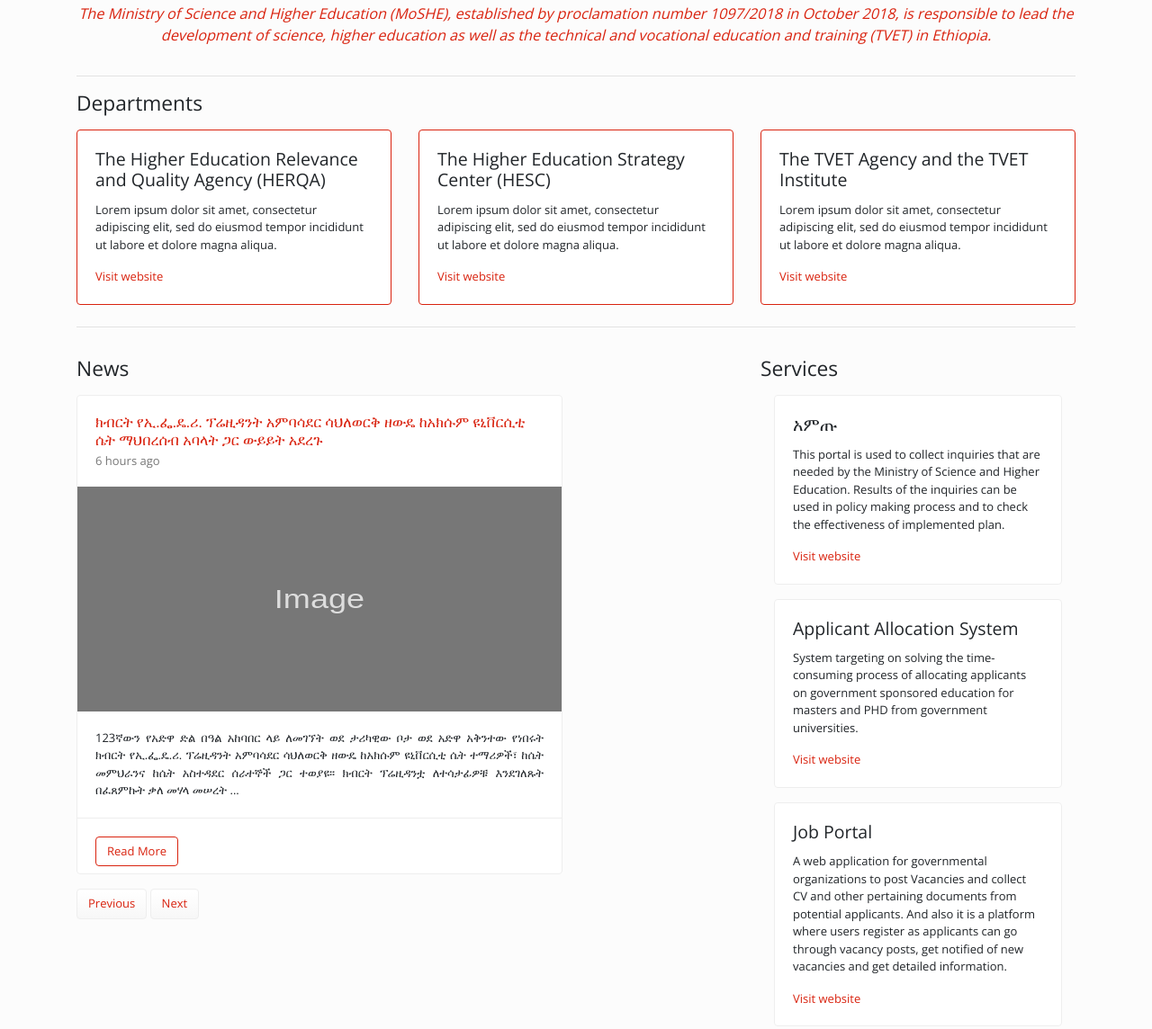
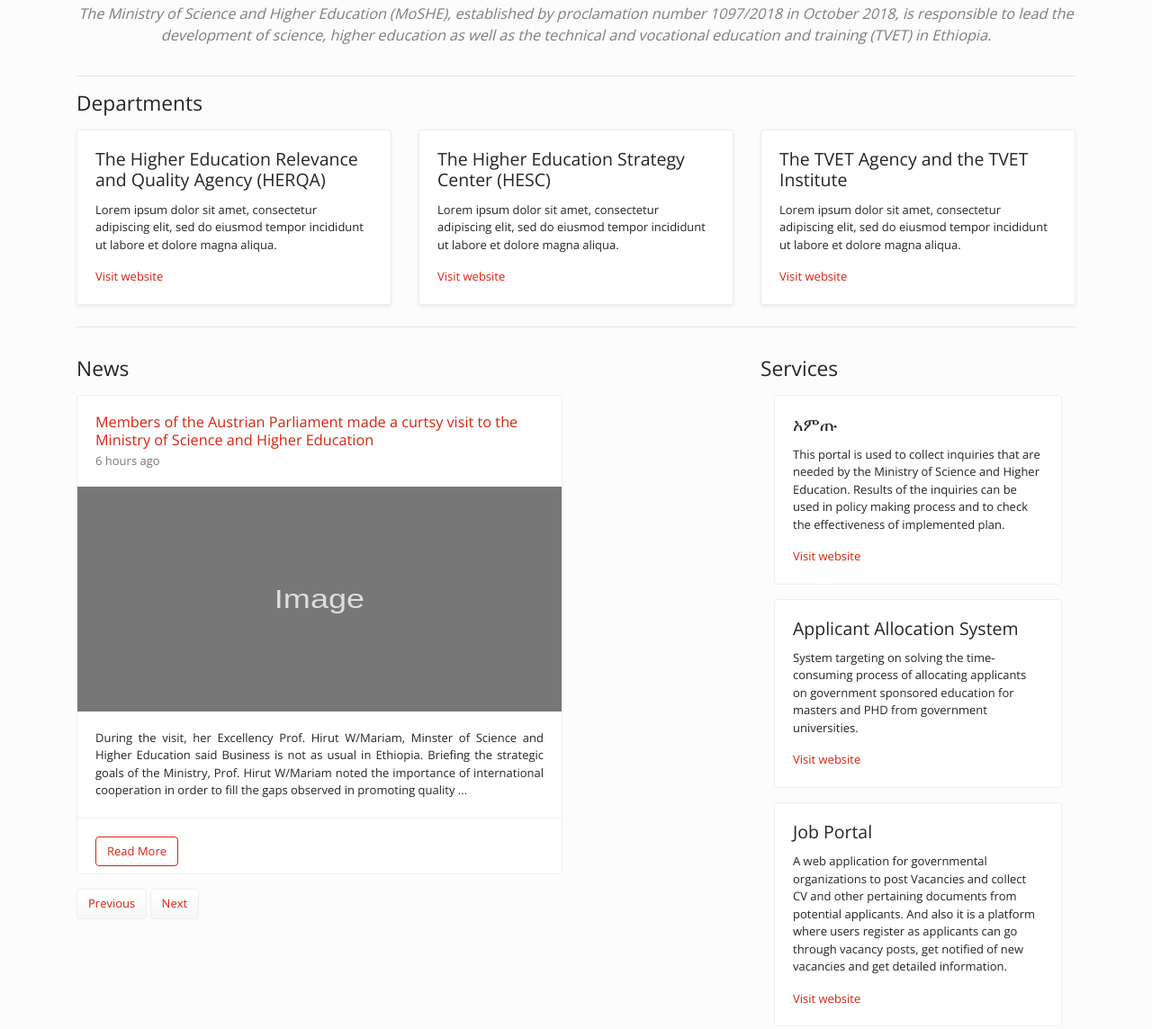
Before and after one commit to yosephabate/moshewebsite, a website: page index.html in a window 1280 px wide. Shown: the part 92-1236 px from the top of the page at 90% size. Drawn offline with nearby package versions, Linux system fonts and the light colour scheme.

Commit message:
add shadow to departments card and change about us text color

```diff
--- a/index.html
+++ b/index.html
@@ -28,7 +28,7 @@
     <div class="row">
       <div class="col-lg-12 text-center ">
         <h1 class="mt-5">Ministry of Science and Higher Education</h1>
-        <p class="blockquote font-italic text-primary">The Ministry of Science and Higher Education (MoSHE),
+        <p class="blockquote text-black-50 font-italic ">The Ministry of Science and Higher Education (MoSHE),
           established by proclamation
           number 1097/2018 in October 2018, is responsible to lead the development of science, higher education as well
           as the technical and vocational education and training (TVET) in Ethiopia.</p>
@@ -42,7 +42,7 @@
 
       <!-- Department 1 -->
       <div class="col-lg-4 my-2">
-        <div class="card border-primary h-100">
+        <div class="card  h-100 shadow-sm">
           <div class="card-body">
             <h4 class="card-title">The Higher Education Relevance and Quality Agency (HERQA)</h4>
             <p class="card-text">Lorem ipsum dolor sit amet, consectetur adipiscing elit, sed do eiusmod tempor
@@ -58,7 +58,7 @@
 
       <!-- Department 2 -->
       <div class="col-lg-4  my-2">
-        <div class="card border-primary h-100">
+        <div class="card  h-100 shadow-sm">
           <div class="card-body">
             <h4 class="card-title">The Higher Education Strategy Center (HESC)</h4>
             <p class="card-text">Lorem ipsum dolor sit amet, consectetur adipiscing elit, sed do eiusmod tempor
@@ -74,7 +74,7 @@
 
       <!-- Department 3 -->
       <div class="col-lg-4  my-2">
-        <div class="card border-primary h-100">
+        <div class="card  h-100 shadow-sm">
           <div class="card-body">
             <h4 class="card-title">The TVET Agency and the TVET Institute</h4>
             <p class="card-text">Lorem ipsum dolor sit amet, consectetur adipiscing elit, sed do eiusmod tempor
@@ -104,7 +104,9 @@
           <div class="col-lg-9 col-md-12 " id="news-slide">
             <div class="card mb-3">
               <div class="card-body">
-                <h5 class="card-title text-primary">ክብርት የኢ.ፌ.ዴ.ሪ. ፕሬዚዳንት አምባሳደር ሳህለወርቅ ዘውዴ ከአክሱም ዩኒቨርሲቲ ሴት ማህበረሰብ አባላት ጋር ውይይት አደረጉ
+                <h5 class="card-title text-primary">Members of the Austrian Parliament made a curtsy visit to the
+                  Ministry of Science and Higher Education
+
                 </h5>
                 <h6 class="card-subtitle text-muted">6 hours ago</h6>
               </div>
@@ -113,10 +115,10 @@
                 alt="Card image">
               <div class="card-body">
                 <p class="card-text text-justify">
-                  123ኛውን የአድዋ ድል በዓል አከባበር ላይ ለመገኘት ወደ ታሪካዊው ቦታ ወደ አድዋ አቅንተው የነበሩት ክብርት የኢ.ፌ.ዴ.ሪ. ፕሬዚዳንት አምባሳደር ሳህለወርቅ
-                  ዘውዴ
-                  ከአክሱም ዩኒቨርሲቲ ሴት ተማሪዎች፣ ከሴት መምህራንና ከሴት አስተዳደር ሰራተኞች ጋር ተወያዩ፡፡ ክብርት ፕሬዚዳንቷ ለተሳታፊዎቹ እንደገለጹት በፈጸምኩት ቃለ መሃላ
-                  መሠረት ...</p>
+                  During the visit, her Excellency Prof. Hirut W/Mariam, Minster of Science and Higher Education said
+                  Business is not as usual in Ethiopia. Briefing the strategic goals of the Ministry, Prof. Hirut
+                  W/Mariam noted the importance of international cooperation in order to fill the gaps observed in
+                  promoting quality ...</p>
               </div>
 
               <div class="card-footer bg-white ">
@@ -127,7 +129,8 @@
 
             <div class="card mb-3">
               <div class="card-body">
-                <h5 class="card-title text-primary">በሳይንስና ከፍተኛ ትምህርት ሚኒስቴር የሁለተኛው የመቶ ቀናት እቅድ ቀረበ
+                <h5 class="card-title text-primary">Members of the Austrian Parliament made a curtsy visit to the
+                  Ministry of Science and Higher Education
                 </h5>
                 <h6 class="card-subtitle text-muted">2 days ago</h6>
               </div>
@@ -136,9 +139,10 @@
                 alt="Card image">
               <div class="card-body">
                 <p class="card-text text-justify">
-                  ሁሉም የመንግስት ዩኒቨርሲቲ ፕሬዚዳንቶች፣ የተጠሪ ተቋማት አመራሮች፣ ባለሙያዎች፣ የስራ እድል ፈጠራ ኮሚሽን እና ሌሎች አጋሮች በተገኙበት በሚኒስቴር መስሪያ ቤቱ
-                  እቅድ ላይ ውይይት ተደረገ፡፡ ክብርት የኢፌዲሪ የሳይንስና ከፍተኛ ትምህርት ሚኒስትር ፕሮፊሰር ሂሩት ወልደማሪያም እንደገለፁት በመጀመሪያው የ100 ቀናት እቅድ
-                  አፈፃፀም...</p>
+                  During the visit, her Excellency Prof. Hirut W/Mariam, Minster of Science and Higher Education said
+                  Business is not as usual in Ethiopia. Briefing the strategic goals of the Ministry, Prof. Hirut
+                  W/Mariam noted the importance of international cooperation in order to fill the gaps observed in
+                  promoting quality ...</p>
               </div>
 
               <div class="card-footer bg-white ">
```
Lines whose indentation alone changed are shown as unchanged.
